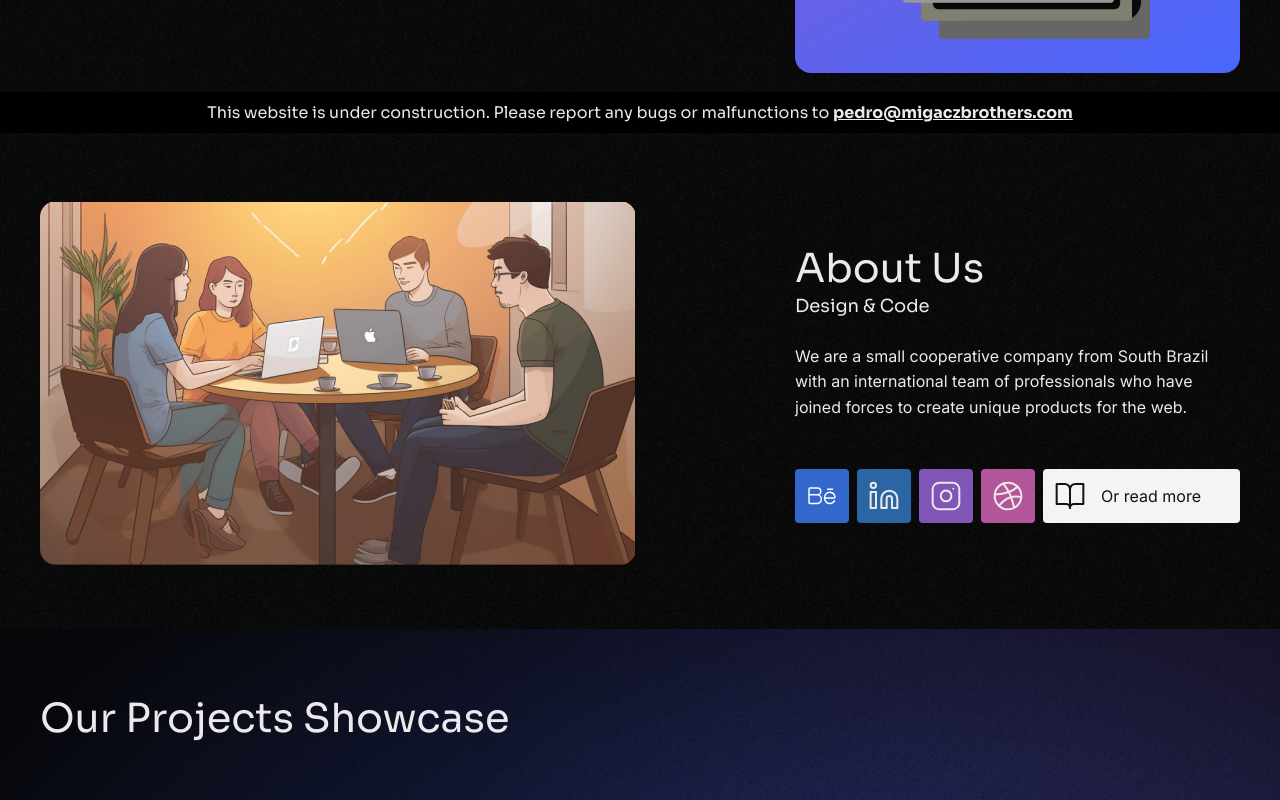
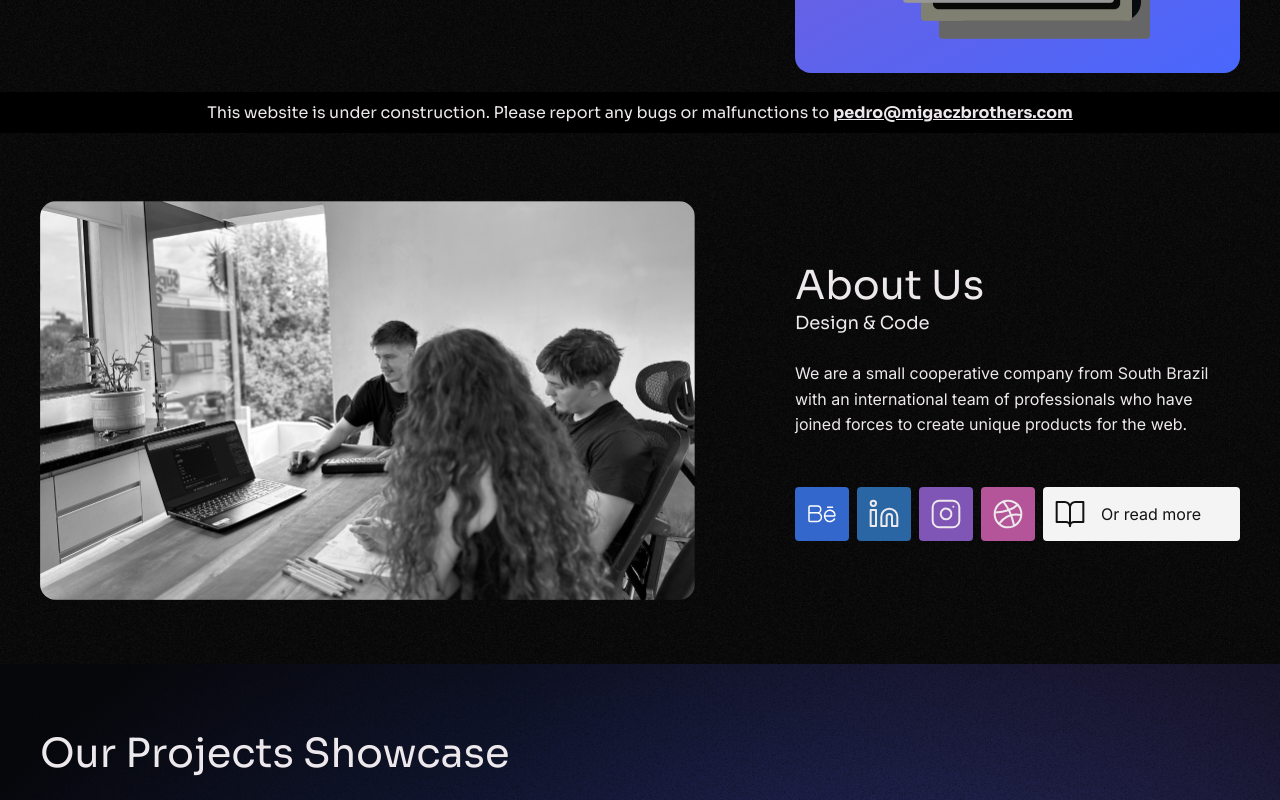
Before and after one commit to Migacz-Brothers/migacz-brothers, a Next.js app: page / in a window 1280 px wide. Shown: the part 667-1467 px from the top of the page. Built offline with nearby package versions, Linux system fonts and the light colour scheme.

Commit message:
add new image of us

```diff
--- a/components/AboutUs/index.tsx
+++ b/components/AboutUs/index.tsx
@@ -32,7 +32,8 @@ export default function AboutUs() {
         <Image
           src={AboutUsImage}
           alt={'Migacz Borthers team during a meeting'}
-          className='md:rounded-2xl rounded-lg'
+          className='md:rounded-2xl rounded-lg grayscale hover:grayscale-0 transition-all duration-300 w-full max-w-[655px]'
+          quality={100}
         />
         <div className='max-w-[445px]'>
           <div>
```
Also changed, not shown: public/images/AboutUsImage.png.
